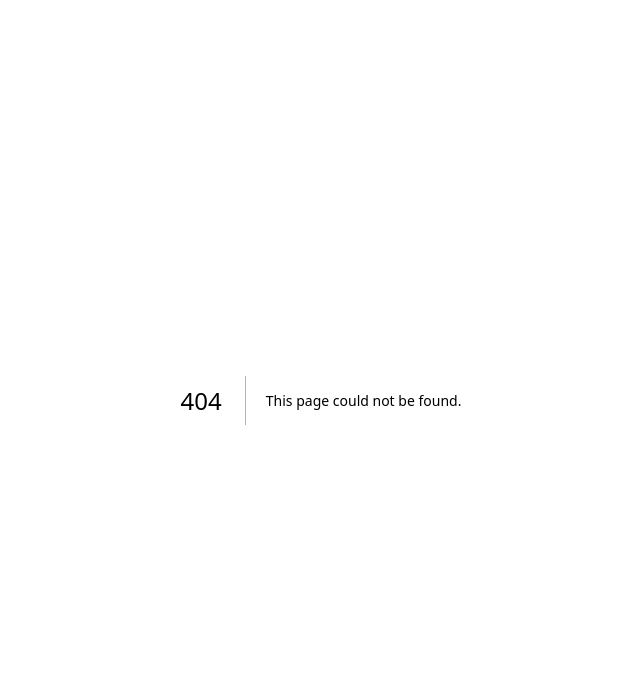
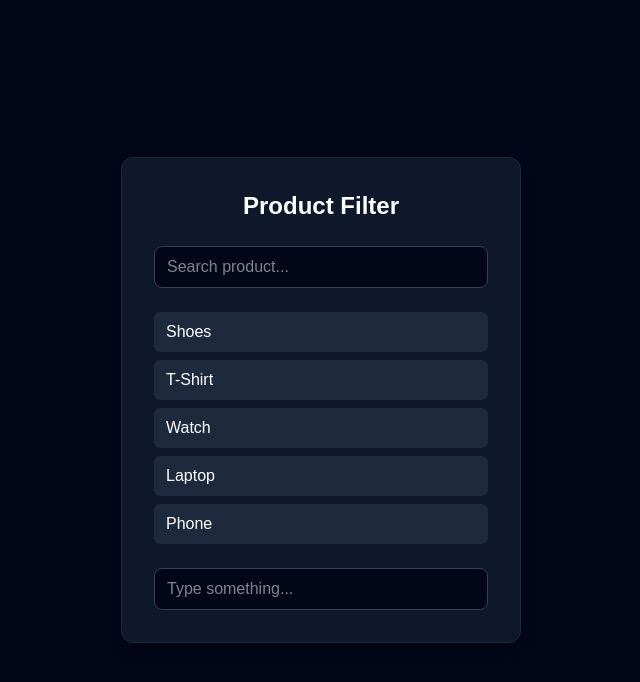
Before and after one commit to Rajender-01/react-hooks-journey, a Next.js app: page /hooks/useMemo/intermediate in a window 1280 px wide. Before the commit this address had no page. Shown: the top 682 px of the page, without its empty margins (319-959 px from the left). Built offline with nearby package versions, Linux system fonts and the light colour scheme.

Commit message:
useMemo - Intermediate and advance

```diff
--- /dev/null
+++ b/src/app/hooks/useMemo/advanced/page.tsx
@@ -0,0 +1,11 @@
+import ExpensiveExample from "@/src/hooks-learning/02-performance-hooks/useMemo/ExpensiveExample"
+
+const page = () => {
+  return (
+    <div>
+      <ExpensiveExample/>
+    </div>
+  )
+}
+
+export default page
--- /dev/null
+++ b/src/app/hooks/useMemo/intermediate/page.tsx
@@ -0,0 +1,11 @@
+import FilterExample from "@/src/hooks-learning/02-performance-hooks/useMemo/FilterExample"
+
+const page = () => {
+  return (
+    <div>
+      <FilterExample/>
+    </div>
+  )
+}
+
+export default page
--- /dev/null
+++ b/src/hooks-learning/02-performance-hooks/useMemo/ExpensiveExample.tsx
@@ -0,0 +1,39 @@
+"use client";
+import { useMemo, useState } from "react";
+
+const ExpensiveExample = () => {
+  console.log("re-render");
+  const [number, setNUmber] = useState(0);
+  const [dark, setDark] = useState(false);
+
+  const slowFunction = (num: number) => {
+    console.log("slow function");
+    for (let i = 0; i < 100000; i++) {}
+    return num * 2;
+  };
+
+  const doubleNumber = useMemo(() => {
+    return slowFunction(number);
+  }, [number]);
+
+  const theme = {
+    backgroundColor: dark ? "black" : "white",
+    color: dark ? "white" : "black",
+  };
+
+  return (
+    <div style={theme}>
+      <input
+        type="number"
+        placeholder="number"
+        value={number}
+        onChange={(e) => setNUmber(Number(e.target.value))}
+        className="border-2"
+      />
+      <button onClick={() => setDark((prev) => !prev)}>Toggle Theme</button>
+      <h2>{doubleNumber}</h2>
+    </div>
+  );
+};
+
+export default ExpensiveExample;
--- /dev/null
+++ b/src/hooks-learning/02-performance-hooks/useMemo/FilterExample.tsx
@@ -0,0 +1,59 @@
+"use client";
+import { useMemo, useState } from "react";
+
+const products: Array<string> = [
+  "Shoes",
+  "T-Shirt",
+  "Watch",
+  "Laptop",
+  "Phone",
+];
+
+export default function FilterExample() {
+  const [search, setSearch] = useState<string>("");
+  const [text, setText] = useState<string>("");
+
+  const filteredProducts: string[] = useMemo(() => {
+    console.log("Filtering...");
+    return products.filter((product) =>
+      product.toLowerCase().includes(search.toLowerCase()),
+    );
+  }, [search]);
+
+  return (
+    <div className="flex items-center justify-center min-h-screen bg-slate-950 text-white">
+      <div className="w-100 bg-slate-900 p-8 rounded-xl shadow-lg border border-slate-800">
+        <h2 className="text-2xl font-semibold mb-6 text-center">
+          Product Filter
+        </h2>
+
+        <input
+          placeholder="Search product..."
+          value={search}
+          onChange={(e) => setSearch(e.target.value)}
+          className="w-full mb-6 px-3 py-2 rounded-lg bg-slate-950 border border-slate-700 focus:outline-none focus:ring-2 focus:ring-blue-500"
+        />
+
+        <ul className="space-y-2 mb-6">
+          {filteredProducts.map((item) => (
+            <li
+              key={item}
+              className="px-3 py-2 bg-slate-800 rounded-md hover:bg-slate-700 transition"
+            >
+              {item}
+            </li>
+          ))}
+        </ul>
+
+        <input
+          placeholder="Type something..."
+          value={text}
+          onChange={(e: React.ChangeEvent<HTMLInputElement>) =>
+            setText(e.target.value)
+          }
+          className="w-full px-3 py-2 rounded-lg bg-slate-950 border border-slate-700 focus:outline-none focus:ring-2 focus:ring-blue-500"
+        />
+      </div>
+    </div>
+  );
+}
```
